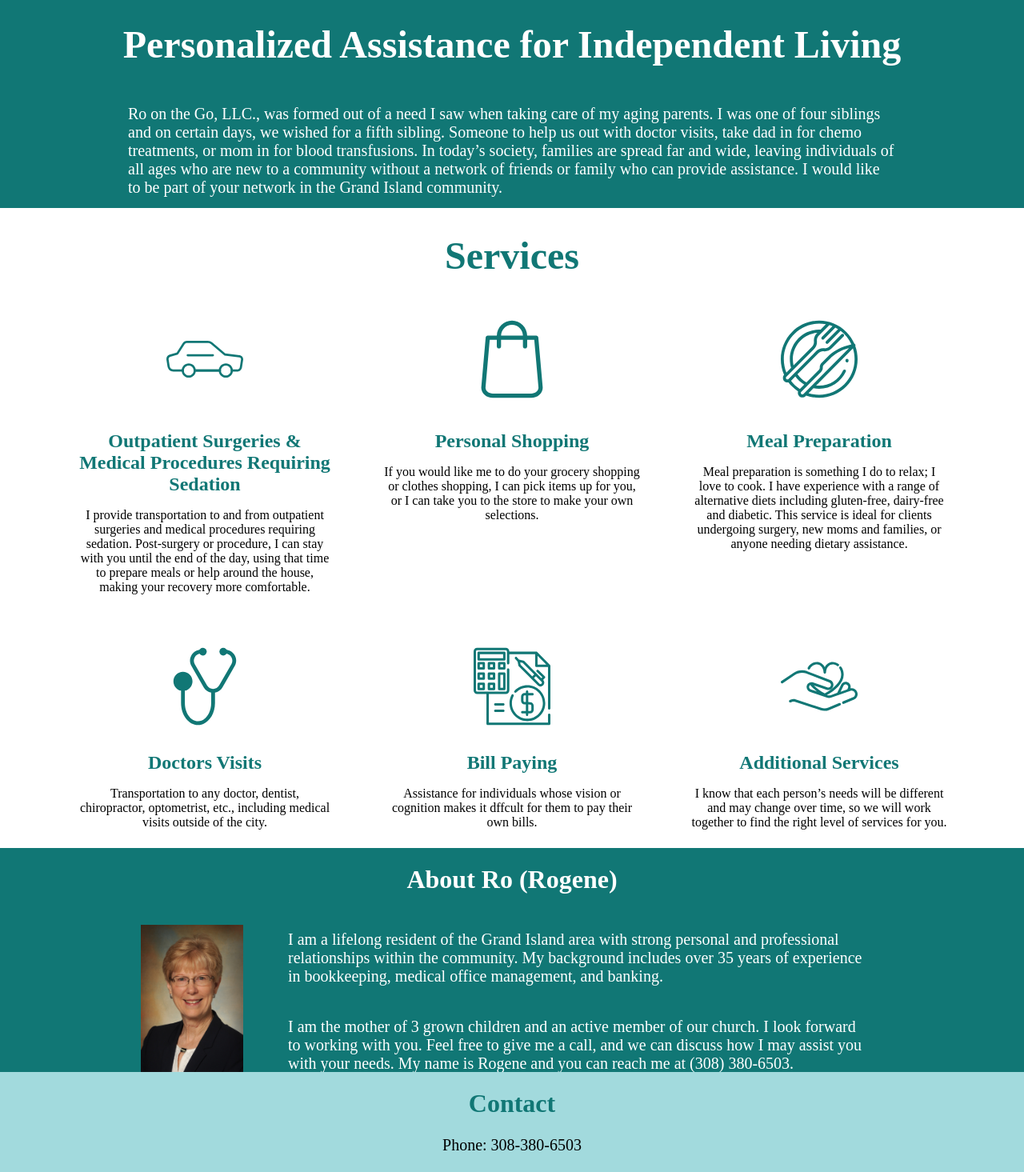
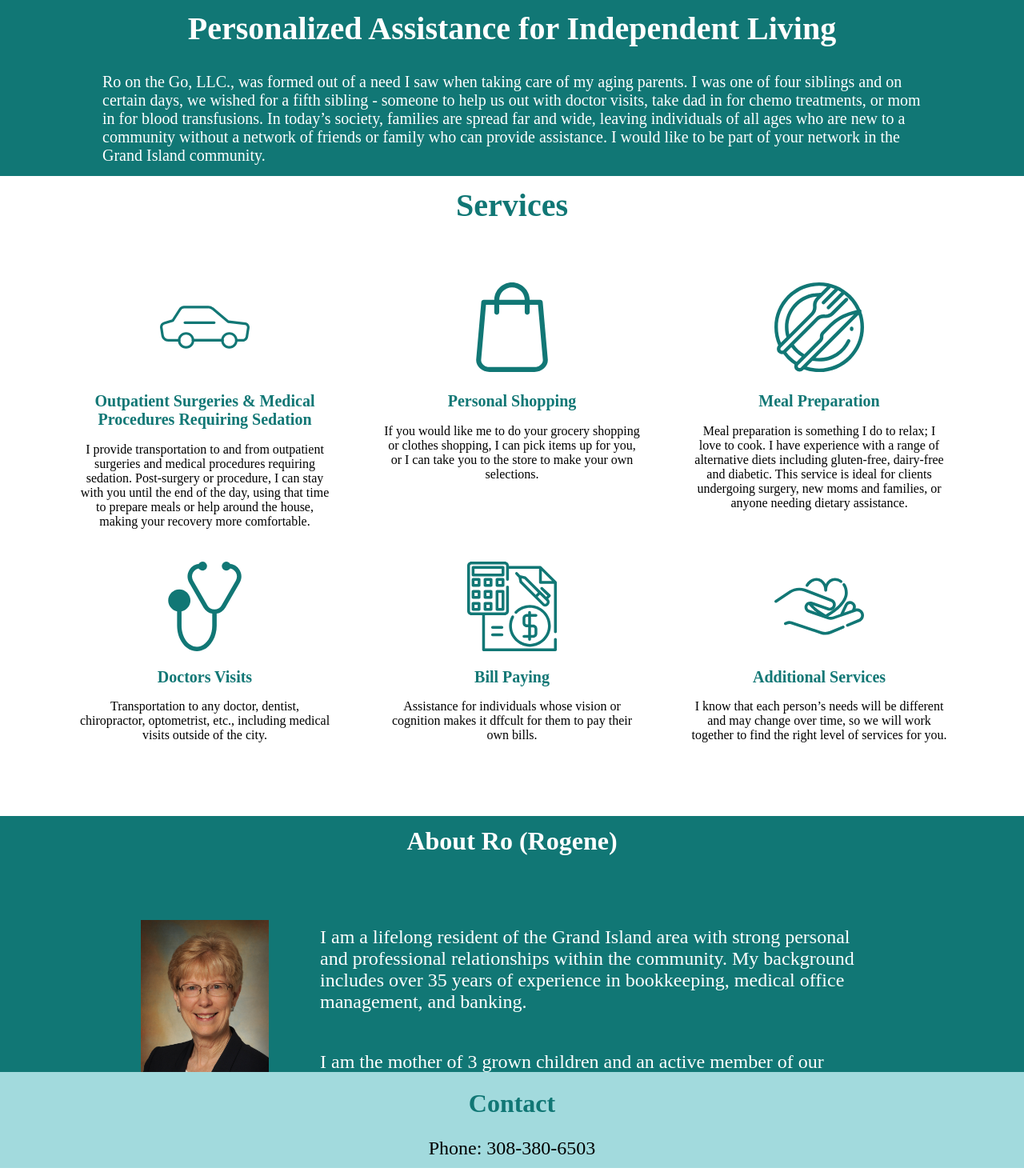
Before and after one commit to alexasparks/ro-onthego.com, a React (Create React App) app: page / in a window 1280 px wide. Shown: the part 180-1645 px from the top of the page at 80% size. Built offline with nearby package versions, Linux system fonts and the light colour scheme; a web font is replaced by a local one.

Commit message:
bus overview responsive

```diff
--- a/src/BusinessOverview.js
+++ b/src/BusinessOverview.js
@@ -5,7 +5,7 @@
   return (
     <div className="bus-overview">
     <h1>Personalized Assistance for Independent Living</h1>
-    <p>Ro on the Go, LLC., was formed out of a need I saw when taking care of my aging parents. I was one of four siblings and on certain days, we wished for a fifth sibling. Someone to help us out with doctor visits, take dad in for chemo treatments, or mom in for blood transfusions.
+    <p>Ro on the Go, LLC., was formed out of a need I saw when taking care of my aging parents. I was one of four siblings and on certain days, we wished for a fifth sibling - someone to help us out with doctor visits, take dad in for chemo treatments, or mom in for blood transfusions.
   In today’s society, families are spread far and wide, leaving individuals of all ages who are new to a community without a network of friends or family who can provide assistance. I would like to be part of your network in the Grand Island community.</p>
   </div>
   )
--- a/src/css/App.css
+++ b/src/css/App.css
@@ -24,8 +24,3 @@
 .App-intro {
   font-size: large;
 }
-
-@keyframes App-logo-spin {
-  from { transform: rotate(0deg); }
-  to { transform: rotate(360deg); }
-}
--- a/src/css/about.css
+++ b/src/css/about.css
@@ -1,5 +1,6 @@
+@media screen and (min-width: 1224px){
   .about-page {
-  height: 35vh;
+    height: 40vh;
     background-color: #117775;
     display: flex;
     flex-direction: column;
@@ -17,15 +18,16 @@
   }
 
   .about-ro img {
-  height: 12em;
+    height: 15em;
   }
 
   .about-ro-content {
     display: flex;
     flex-direction: column;
     color: white;
-  font-size: 1.25em;
+    font-size: 1.5em;
     text-align: left;
     margin: auto;
     padding: 0 2em;
   }
+}
--- a/src/css/businessOverview.css
+++ b/src/css/businessOverview.css
@@ -1,5 +1,6 @@
+@media screen and (min-width: 1224px){
   .bus-overview {
-  height: 35vh;
+    height: 30vh;
     background-color: #117775;
     display: flex;
     flex-direction: column;
@@ -7,13 +8,41 @@
   }
 
   .bus-overview h1 {
-  margin: 1em auto 1em auto;
-  font-size: 3em;
+    /* margin: 1em auto 1em auto; */
+    /* margin: 2.5% auto 2.5% auto; */
+    margin: 2.5% auto auto auto;
+    font-size: 250%;
+  }
+
+  .bus-overview p {
+    font-size: 125%;
+    width: 80%;
+    margin: 2.5% auto 5% auto;
+    text-align: left;
+  }
+}
+
+/* @media screen and (min-width: 1224px) and (max-width: 1450px){
+  .bus-overview {
+    height: 30vh;
+    background-color: #117775;
+    display: flex;
+    flex-direction: column;
+    color: white;
+  }
+
+  .bus-overview h1 {
+    /* margin: 1em auto 1em auto; */
+    /* margin: 2.5% auto 2.5% auto; */
+    /* margin: 1% auto; */
+    /* font-size: 2.5em;
   }
 
   .bus-overview p {
     font-size: 1.25em;
     width: 75%;
-  margin: 0 auto;
-  text-align: left;
-}
+    /* margin: 0 auto auto auto; */
+    /* margin: 0 auto;
+    text-align: left; */
+  /* }
+} */
--- a/src/css/contact.css
+++ b/src/css/contact.css
@@ -1,15 +1,16 @@
+@media screen and (min-width: 1224px){
   .contact-page {
-  height: 20vh;
+    height: 15vh;
     /* height: 65vh; */
     background-color: #A2DADD;
     color: #117775;
   }
 
   .contact-page p {
-  font-size: 1.25em;
+    font-size: 1.5em;
     color: black;
   }
-
+}
 /* .contact-form {
   display: flex;
   flex-direction: column;
--- a/src/css/navbar.css
+++ b/src/css/navbar.css
@@ -1,9 +1,11 @@
+@media screen and (min-width: 1224px){
   .navbar {
     height: 20vh;
     background-color: #A2DADD;
   }
 
   img {
-  height: 10em;
+    height: 9em;
     margin: 1em;
   }
+}
--- a/src/css/services.css
+++ b/src/css/services.css
@@ -1,3 +1,4 @@
+@media screen and (min-width: 1224px){
   .services-page {
     display: flex;
     flex-direction: column;
@@ -10,8 +11,8 @@
 
   .heading {
     width: 100vw;
-  /* margin: auto; */
-  font-size: 3em;
+    margin: 1% auto 5% auto;
+    font-size: 250%;
     color: #117775;
   }
 
@@ -22,24 +23,18 @@
     width: 100%;
     flex-flow: row wrap;
     justify-content: center;
-  margin: auto;
+    margin: 0 auto;
   }
 
   .column-item {
     display: flex;
     flex-direction: column;
     width: 30%;
-  margin-bottom: 1em;
-  /* border: 2px solid red; */
-  /* justify-content: center; */
-  /* padding: .5em; */
   }
 
   .services-icon {
-  width: 6em;
-  /* border: 1px solid yellow; */
-  margin: auto;
-  /* margin: auto; */
+    width: 7em;
+    margin: 1% auto 1% auto;
   }
 
   .text {
@@ -51,19 +46,20 @@
 
   .text p {
     text-align: center;
+    font-size: 1em;
   }
 
   .text h2 {
     text-align: center;
     color: #117775;
-  margin-bottom: 1px;
+    font-size: 1.25em;
   }
-  /* font-size: 1.75em; */
 
   #disclaimer {
     width: 99%;
-  margin: auto;
-  text-align: left;
+    text-align: center;
     color: rgb(130, 130, 130);
-  font-size: .95em;
+    font-size: .5em;
+    margin-top: 25%;
   }
+}
```
Lines whose indentation alone changed are shown as unchanged.
